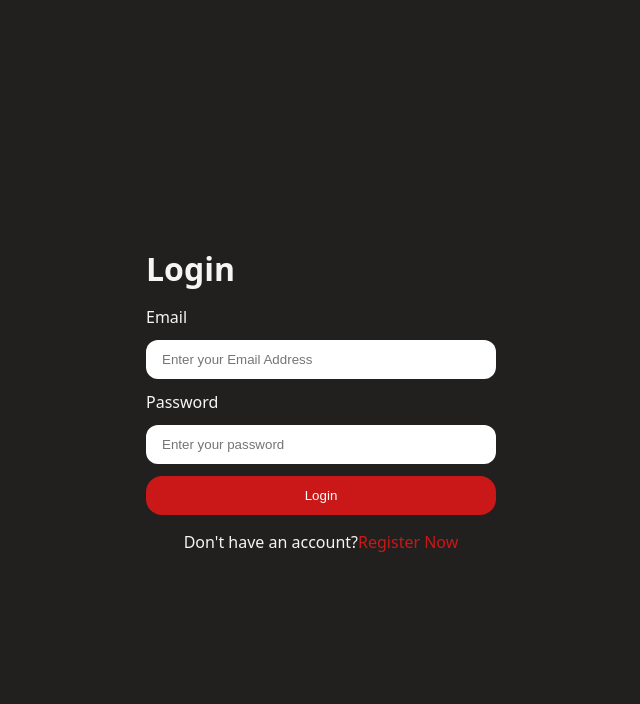
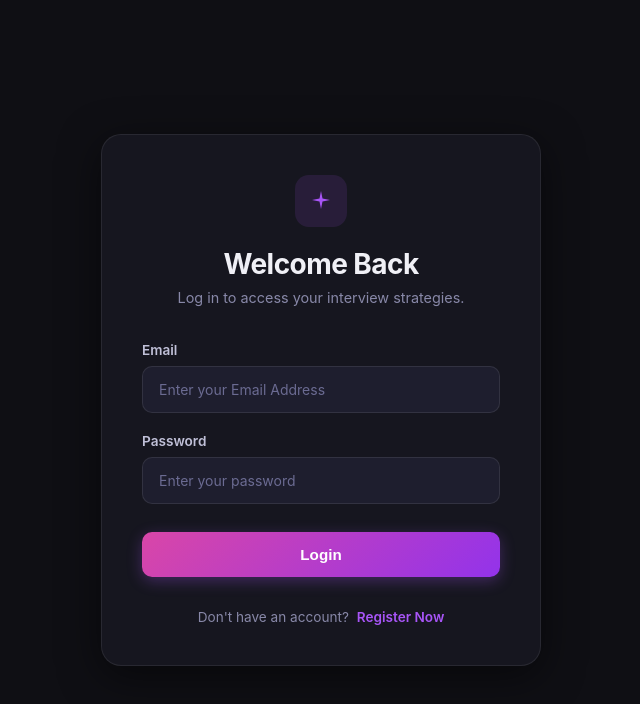
Before and after one commit to Thrillant/Interview-AI-Master, a React app in the folder Frontend/: page /login in a window 1280 px wide. Shown: the top 704 px of the page, without its empty margins (319-959 px from the left). Built offline with nearby package versions, Linux system fonts and the light colour scheme; no server answers; the HTML template or start-up script is replaced by a standard one.

Commit message:
Improvised the UI of Login and Register page

```diff
--- a/Frontend/src/features/auth/auth.form.scss
+++ b/Frontend/src/features/auth/auth.form.scss
@@ -1,46 +1,163 @@
-main {
+@use "sass:color";
+
+$bg-base:        #0f0f14;
+$bg-card:        #16161f;
+$bg-input:       #1e1e2e;
+$bg-input-hover: #23233a;
+
+$accent-purple:  #a855f7;
+$accent-btn-gradient: linear-gradient(135deg, #d946a8 0%, #9333ea 100%);
+
+$text-primary:   #f0f0f6;
+$text-secondary: #8888a8;
+$text-label:     #c0c0d8;
+
+$border-subtle:  rgba(255, 255, 255, 0.08);
+$border-input:   rgba(255, 255, 255, 0.09);
+$border-focus:   rgba(168, 85, 247, 0.5);
+
+$radius-md:      10px;
+$radius-xl:      20px;
+
+$font-sans:      'Inter', system-ui, -apple-system, sans-serif;
+
+// ─── Authentication Layout ──────────────────────────────────────────────
+.auth-page {
   min-height: 100vh;
-    width: 100%;
-
   display: flex;
+  align-items: center;
   justify-content: center;
-    align-items: center;
-
-    .form-container {
-        min-width: 350px;
-        display: flex;
-        flex-direction: column;
-        gap: 1rem;
+  background-color: $bg-base;
+  font-family: $font-sans;
+  color: $text-primary;
+  padding: 2rem 1rem;
 }
 
-    form {
-        display: flex;
-        flex-direction: column;
-        gap: 0.75rem;
+.auth-card {
+  width: 100%;
+  max-width: 440px;
+  background-color: $bg-card;
+  border: 1px solid $border-subtle;
+  border-radius: $radius-xl;
+  padding: 2.5rem;
+  box-shadow: 0 10px 40px rgba(0, 0, 0, 0.5);
 }
 
-    .input-group {
+// ─── Header Elements ────────────────────────────────────────────────────
+.auth-header {
+  text-align: center;
+  margin-bottom: 2.25rem;
+
+  &__icon {
+    width: 52px;
+    height: 52px;
+    margin: 0 auto 1.25rem;
+    background: rgba(168, 85, 247, 0.12);
+    color: $accent-purple;
+    border-radius: 14px;
     display: flex;
-        flex-direction: column;
+    align-items: center;
+    justify-content: center;
+  }
 
-        gap: 0.75rem;
+  &__title {
+    font-size: 1.75rem;
+    font-weight: 700;
+    margin-bottom: 0.5rem;
+    color: $text-primary;
+    letter-spacing: -0.02em;
+  }
 
-        input {
-            border: none;
-            outline: none;
-            padding-inline: 1rem;
-            padding-block: 0.75rem;
-            border-radius: 0.75rem;
+  &__subtitle {
+    font-size: 0.9rem;
+    color: $text-secondary;
   }
 }
 
-    p {
+// ─── Form Inputs ────────────────────────────────────────────────────────
+.auth-form {
   display: flex;
-        justify-content: center;
+  flex-direction: column;
+  gap: 1.25rem;
 }
 
-    a {
-        color: rgb(202, 24, 24);
-        text-decoration: none;
+.auth-input-group {
+  display: flex;
+  flex-direction: column;
+  gap: 0.5rem;
+
+  label {
+    font-size: 0.85rem;
+    font-weight: 600;
+    color: $text-label;
+  }
+
+  input {
+    width: 100%;
+    padding: 0.875rem 1rem;
+    background-color: $bg-input;
+    border: 1px solid $border-input;
+    border-radius: $radius-md;
+    color: $text-primary;
+    font-family: $font-sans;
+    font-size: 0.875rem;
+    outline: none;
+    transition: border-color 0.2s, background-color 0.2s;
+
+    &::placeholder {
+      color: color.adjust($text-secondary, $lightness: -10%);
+    }
+
+    &:focus {
+      border-color: $border-focus;
+      background-color: $bg-input-hover;
+      box-shadow: 0 0 0 3px rgba(168, 85, 247, 0.08);
     }
   }
+}
+
+// ─── Submit Button ──────────────────────────────────────────────────────
+.auth-btn {
+  margin-top: 0.5rem;
+  width: 100%;
+  padding: 0.875rem;
+  background: $accent-btn-gradient;
+  border: none;
+  border-radius: $radius-md;
+  color: #fff;
+  font-size: 0.95rem;
+  font-weight: 700;
+  cursor: pointer;
+  transition: opacity 0.2s, transform 0.15s;
+  box-shadow: 0 4px 15px rgba(168, 85, 247, 0.3);
+
+  &:hover {
+    opacity: 0.92;
+    transform: translateY(-1px);
+  }
+
+  &:active {
+    transform: translateY(0);
+  }
+}
+
+// ─── Footer Link ────────────────────────────────────────────────────────
+.auth-footer {
+  margin-top: 2rem;
+  text-align: center;
+  font-size: 0.85rem;
+  color: $text-secondary;
+
+  a {
+    color: $accent-purple;
+    text-decoration: none;
+    font-weight: 600;
+    margin-left: 0.25rem;
+    transition: color 0.2s;
+
+    &:hover {
+      color: color.adjust($accent-purple, $lightness: 10%);
+      text-decoration: underline;
+    }
+  }
+}
--- a/Frontend/src/features/auth/pages/Login.jsx
+++ b/Frontend/src/features/auth/pages/Login.jsx
@@ -1,10 +1,16 @@
-import React, { useState } from 'react'
-import { useNavigate, Link } from 'react-router'
-import "../auth.form.scss"
-import {useAuth} from "../hooks/useAuth.js"
+import React, { useState } from 'react';
+import { useNavigate, Link } from 'react-router';
+import "../auth.form.scss";
+import { useAuth } from "../hooks/useAuth.js";
+
+const SparkleIcon = () => (
+  <svg width="24" height="24" viewBox="0 0 24 24" fill="none">
+    <path d="M12 2L13.5 9.5L21 11L13.5 12.5L12 20L10.5 12.5L3 11L10.5 9.5L12 2Z" fill="currentColor" />
+  </svg>
+);
 
 const Login = () => {
-    const {loading, handleLogin} = useAuth();
+    const { loading, handleLogin } = useAuth();
     const navigate = useNavigate();
 
     const [email, setEmail] = useState("");
@@ -12,37 +18,49 @@ const Login = () => {
 
     const handleSubmit = async (e) => {
         e.preventDefault();
-        await handleLogin({email, password});
+        await handleLogin({ email, password });
         navigate('/');
     }
 
-    if(loading) {
-        return (<main><h1>Loading</h1></main>);
+    if (loading) {
+        return (
+            <main className="auth-page">
+                <div className="auth-card" style={{ textAlign: 'center' }}>
+                    <h2 className="auth-header__title">Loading...</h2>
+                </div>
+            </main>
+        );
     }
 
     return (
-        <main>
-            <div className="form-container">
-                <h1>Login</h1>
+        <main className="auth-page">
+            <div className="auth-card">
+                <div className="auth-header">
+                    <div className="auth-header__icon"><SparkleIcon /></div>
+                    <h1 className="auth-header__title">Welcome Back</h1>
+                    <p className="auth-header__subtitle">Log in to access your interview strategies.</p>
+                </div>
 
-                <form onSubmit={handleSubmit}>
-                    <div className="input-group">
+                <form className="auth-form" onSubmit={handleSubmit}>
+                    <div className="auth-input-group">
                         <label htmlFor="email">Email</label>
                         <input
-                        onChange={(e)=>{setEmail(e.target.value)}}
-                        type="email" name="email" id="email" placeholder='Enter your Email Address' />
+                            onChange={(e) => { setEmail(e.target.value) }}
+                            type="email" name="email" id="email" placeholder='Enter your Email Address' required />
                     </div>
-                    <div className="input-group">
+                    <div className="auth-input-group">
                         <label htmlFor="password">Password</label>
                         <input
-                        onChange={(e)=>{setPassword(e.target.value)}}
-                        type="password" name="password" id="password" placeholder='Enter your password' />
+                            onChange={(e) => { setPassword(e.target.value) }}
+                            type="password" name="password" id="password" placeholder='Enter your password' required />
                     </div>
 
-                    <button className='button primary-button'>Login</button>
+                    <button className='auth-btn'>Login</button>
                 </form>
 
-                <p>Don't have an account? <Link to={"/register"}>Register Now</Link></p>
+                <div className="auth-footer">
+                    <p>Don't have an account? <Link to={"/register"}>Register Now</Link></p>
+                </div>
             </div>
         </main>
     )
--- a/Frontend/src/features/auth/pages/Register.jsx
+++ b/Frontend/src/features/auth/pages/Register.jsx
@@ -1,9 +1,17 @@
-import React, {useState} from "react";
+import React, { useState } from "react";
 import { useNavigate, Link } from "react-router";
-import {useAuth} from "../hooks/useAuth.js";
+import "../auth.form.scss";
+import { useAuth } from "../hooks/useAuth.js";
+
+// Theme Icon
+const SparkleIcon = () => (
+  <svg width="24" height="24" viewBox="0 0 24 24" fill="none">
+    <path d="M12 2L13.5 9.5L21 11L13.5 12.5L12 20L10.5 12.5L3 11L10.5 9.5L12 2Z" fill="currentColor" />
+  </svg>
+);
 
 const Register = () => {
-    const {loading, handleRegister} = useAuth();
+    const { loading, handleRegister } = useAuth();
     const navigate = useNavigate();
 
     const [username, setUsername] = useState("");
@@ -12,43 +20,55 @@ const Register = () => {
 
     const handleSubmit = async (e) => {
         e.preventDefault();
-        await handleRegister({username, email, password});
+        await handleRegister({ username, email, password });
         navigate('/');
     }
 
-    if(loading) {
-        return (<main><h1>Loading</h1></main>);
+    if (loading) {
+        return (
+            <main className="auth-page">
+                <div className="auth-card" style={{ textAlign: 'center' }}>
+                    <h2 className="auth-header__title">Loading...</h2>
+                </div>
+            </main>
+        );
     }
 
     return (
-        <main>
-            <div className="form-container">
-                <h1>Register</h1>
+        <main className="auth-page">
+            <div className="auth-card">
+                <div className="auth-header">
+                    <div className="auth-header__icon"><SparkleIcon /></div>
+                    <h1 className="auth-header__title">Create an Account</h1>
+                    <p className="auth-header__subtitle">Join us to build your winning interview plan.</p>
+                </div>
 
-                <form onSubmit={handleSubmit}>
-                    <div className="input-group">
+                <form className="auth-form" onSubmit={handleSubmit}>
+                    <div className="auth-input-group">
                         <label htmlFor="username">Username</label>
                         <input
                             onChange={(e) => { setUsername(e.target.value) }}
-                            type="username" name="username" id="username" placeholder='Enter your Username' />
+                            type="text" name="username" id="username" placeholder='Enter your Username' required />
                     </div>
-                    <div className="input-group">
+                    <div className="auth-input-group">
                         <label htmlFor="email">Email</label>
                         <input
                             onChange={(e) => { setEmail(e.target.value) }}
-                            type="email" name="email" id="email" placeholder='Enter your Email Address' />
+                            type="email" name="email" id="email" placeholder='Enter your Email Address' required />
                     </div>
-                    <div className="input-group">
+                    <div className="auth-input-group">
                         <label htmlFor="password">Password</label>
                         <input
                             onChange={(e) => { setPassword(e.target.value) }}
-                            type="password" name="password" id="password" placeholder='Enter your Password' />
+                            type="password" name="password" id="password" placeholder='Enter your Password' required />
                     </div>
 
-                    <button className='button primary-button'>Register</button>
+                    <button className='auth-btn'>Register</button>
                 </form>
 
-                <p>Already have an account? <Link to={"/login"}>Login</Link></p>
+                <div className="auth-footer">
+                    <p>Already have an account? <Link to={"/login"}>Login</Link></p>
+                </div>
             </div>
         </main>
     )
```
Lines whose indentation alone changed are shown as unchanged.
